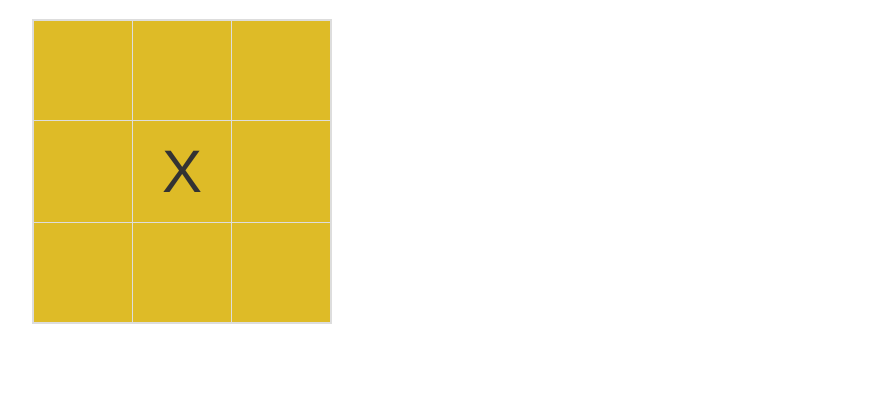
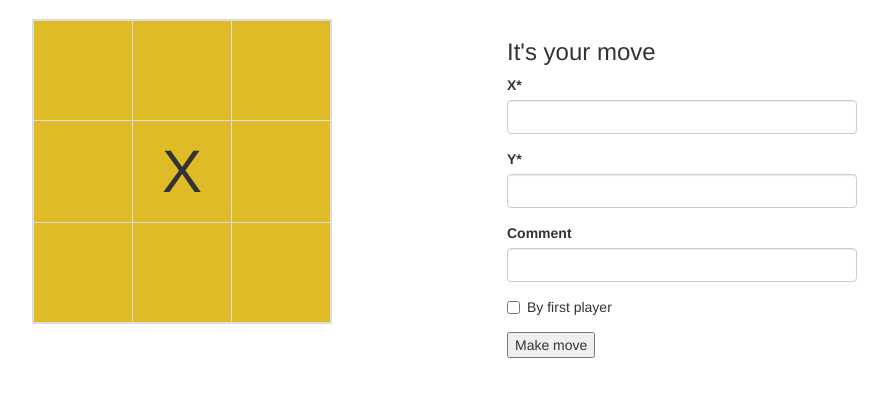
Before and after one commit to carlososuna86/pluralsight-django-tictactoe, a Django app: page /games/detail/1/ in a window 1280 px wide. Shown: the part 51-448 px from the top of the page, without its empty margins (53-941 px from the left). Run offline with Django 3.2, Linux system fonts and the light colour scheme; a user stored in the database is signed in; tables that the repository leaves empty hold one stand-in row (values such as "Sample post"); some libraries are stand-ins or nearby versions.

Commit message:
Demo: A Form for Making Moves

```diff
--- /dev/null
+++ b/web/tictactoe/gameplay/forms.py
@@ -0,0 +1,9 @@
+from django.forms import ModelForm
+
+from .models import Move
+
+
+class MoveForm(ModelForm):
+  class Meta:
+    model = Move
+    exclude = []
--- a/web/tictactoe/gameplay/views.py
+++ b/web/tictactoe/gameplay/views.py
@@ -2,12 +2,16 @@ from django.shortcuts import render, get_object_or_404
 from django.contrib.auth.decorators import login_required
 
 from .models import Game
+from .forms import MoveForm
 
 @login_required
 def game_detail(request, id):
   game = get_object_or_404(Game, pk=id)
+  context = { 'game': game }
+  if game.is_user_move(request.user):
+    context['form'] = MoveForm()
   return render(
       request,
       "gameplay/game_detail.html",
-      { 'game': game }
+      context,
   )
--- a/web/tictactoe/templates/gameplay/game_detail.html
+++ b/web/tictactoe/templates/gameplay/game_detail.html
@@ -1,4 +1,5 @@
 {% extends "base.html" %}
+{% load crispy_forms_tags %}
 {% load staticfiles %}
 
 {% block title %}
@@ -44,4 +45,15 @@
     {% endfor %}
     </table>
   </div>
+
+  {% if form %}
+  <div class="col-md-4">
+    <h3>It's your move</h3>
+    <form method="POST" action="">
+      {{ form | crispy }}
+      {% csrf_token %}
+      <button type="submit">Make move</button>
+    </form>
+  </div>
+  {% endif %}
 {% endblock content %}
```
